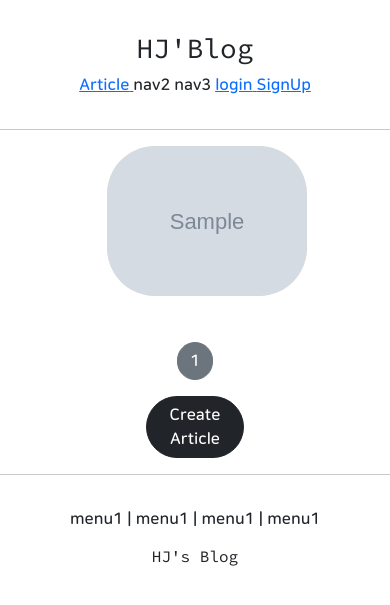
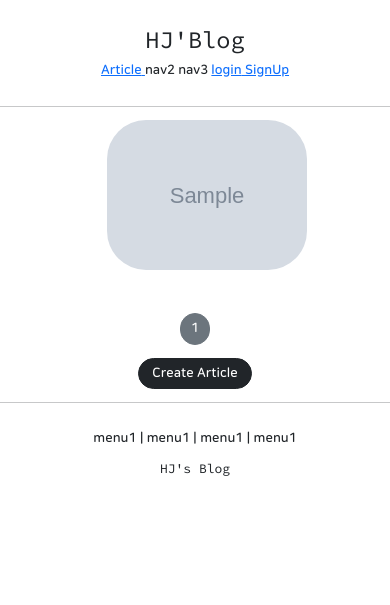
Before and after one commit to Hyun-Jun-Lee/Django_PJ, a Django app: page /articles/list/ in a window 390 px wide. Shown: the top 605 px of the page. Run offline with Django 3.2, Linux system fonts and the light colour scheme; tables that the repository leaves empty hold one stand-in row (values such as "Sample post"); grey boxes marked "Sample" are stand-in pictures; some libraries are stand-ins or nearby versions.

Commit message:
Mobile Layout

```diff
--- a/articleapp/templates/articleapp/detail.html
+++ b/articleapp/templates/articleapp/detail.html
@@ -11,7 +11,7 @@
       </h4>
       <hr>
 
-      <img style="width: 100%; border-radius: 3rem; margin: 2rem;"
+      <img style="width: 100%; border-radius: 3rem; margin: 1rem 2rem; "
            src="{{ target_article.image.url }}" alt="">
       <hr>
       <p>
--- a/articleapp/templates/articleapp/list.html
+++ b/articleapp/templates/articleapp/list.html
@@ -5,9 +5,18 @@
 
 <style>
 
+    .container {
+        padding: 0;
+        margin: 0 auto;
+        }
+
+    .container a {
+        width: 45%;
+        max-width: 250px;
+        }
+
     .container div {
       width: 200px;
-      background-color: antiquewhite;
       display: flex;
       justify-content: center;
       align-items: center;
@@ -40,7 +49,7 @@
     {% include 'snippets/pagination.html' with page_obj=page_obj %}
 
     <div style="text-align:center">
-        <a href="{% url 'articleapp:create' %}" class="btn btn-dark rounded-pill col-3 mt-3;">
+        <a href="{% url 'articleapp:create' %}" class="btn btn-dark rounded-pill px-3 mt-3;">
             Create Article
         </a>
 
--- a/static/base.css
+++ b/static/base.css
@@ -20,3 +20,10 @@
 .top_logo {
     font-family: 'Source Code Pro', monospace;
 }
+
+
+@media screen and (max-width:500px) {
+    html {
+    font-size: 13px
+    }
+}
--- a/stay/settings.py
+++ b/stay/settings.py
@@ -38,7 +38,8 @@ SECRET_KEY = env('SECRET_KEY')
 # SECURITY WARNING: don't run with debug turned on in production!
 DEBUG = True
 
-ALLOWED_HOSTS = []
+#  모바일도 가능하도록 허용 (* : 모든 호스트에게 허용)
+ALLOWED_HOSTS = ['*']
 
 
 # Application definition
--- a/templates/head.html
+++ b/templates/head.html
@@ -2,6 +2,8 @@
 
 <head>
     <meta charset="UTF-8">
+    <!-- 모바일로 볼 때 기기 사이즈 맞게 자동 적용-->
+    <meta name="viewport" content="width=device-width, initial-scale=1, shrink-to-fit=no">
     <title>Blog</title>
     <!-- 부트스트랩 링크-->
     <link href="https://cdn.jsdelivr.net/npm/bootstrap@5.1.0/dist/css/bootstrap.min.css" rel="stylesheet"
```
